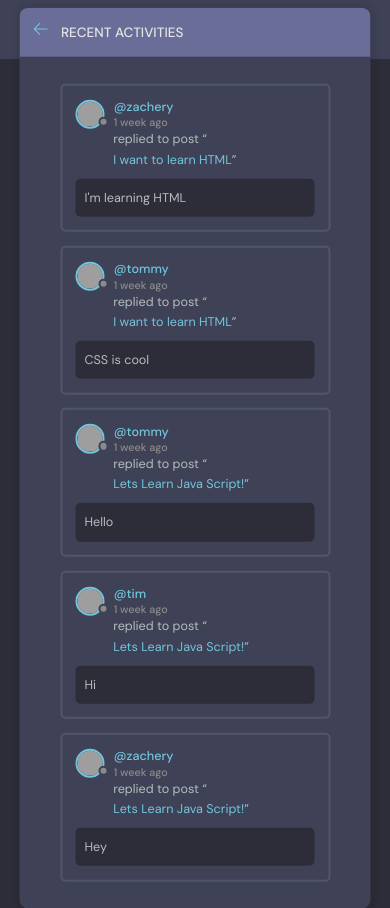
After one commit to Zachery-Davis/django-course, a Django app: page /activity/ in a window 390 px wide. The commit adds this page. Run offline with Django 5.2, Linux system fonts and the light colour scheme; data comes from the database, SQL or seed files in the repository; grey boxes are pictures that could not be loaded.

Commit message:
Mobile Responsiveness

```diff
--- /dev/null
+++ b/studybud/base/templates/base/activity.html
@@ -0,0 +1,60 @@
+{% extends 'main.html' %}
+
+{% block content %}
+  <main class="layout">
+    <div class="container">
+      <div class="layout__box">
+        <div class="layout__boxHeader">
+          <div class="layout__boxTitle">
+            <a href="{% url 'home' %}">
+              <svg version="1.1" xmlns="http://www.w3.org/2000/svg" width="32" height="32" viewBox="0 0 32 32">
+                <title>arrow-left</title>
+                <path
+                  d="M13.723 2.286l-13.723 13.714 13.719 13.714 1.616-1.611-10.96-10.96h27.625v-2.286h-27.625l10.965-10.965-1.616-1.607z"
+                ></path>
+              </svg>
+            </a>
+            <h3>Recent Activities</h3>
+          </div>
+        </div>
+
+        <div class="activities-page layout__body">
+          {% for message in room_messages %}
+            <div class="activities__box">
+                <div class="activities__boxHeader roomListRoom__header">
+                    <a href="{% url 'user-profile' message.user.id %}" class="roomListRoom__author">
+                    <div class="avatar avatar--small">
+                        <img src="https://randomuser.me/api/portraits/women/11.jpg" />
+                    </div>
+                    <p>
+                        @{{message.user}}
+                        <span>{{message.created|timesince}} ago</span>
+                    </p>
+                    </a>
+                    {% if request.user == message.user %}
+                        <div class="roomListRoom__actions">
+                            <a href="{% url 'delete-message' message.id %}">
+                                <svg version="1.1" xmlns="http://www.w3.org/2000/svg" width="32" height="32" viewBox="0 0 32 32">
+                                <title>remove</title>
+                                <path
+                                    d="M27.314 6.019l-1.333-1.333-9.98 9.981-9.981-9.981-1.333 1.333 9.981 9.981-9.981 9.98 1.333 1.333 9.981-9.98 9.98 9.98 1.333-1.333-9.98-9.98 9.98-9.981z"
+                                ></path>
+                                </svg>
+                            </a>
+                        </div>
+                    {% endif %}
+                </div>
+                <div class="activities__boxContent">
+                    <p>replied to post “<a href="{% url 'room' message.room.id %}">{{message.room}}</a>”</p>
+                    <div class="activities__boxRoomContent">
+                        {{message.body}}
+                    </div>
+                </div>
+            </div>
+        {% endfor %}
+        </div>
+      </div>
+    </div>
+  </main>
+
+{% endblock content %}
--- a/studybud/base/templates/base/home.html
+++ b/studybud/base/templates/base/home.html
@@ -10,7 +10,7 @@
     <!-- Room List Start -->
     <div class="roomList">
       <div class="mobile-menu">
-        <form class="header__search">
+        <form action="{% url 'home' %}" methond="GET" class="header__search">
           <label>
             <svg version="1.1" xmlns="http://www.w3.org/2000/svg" width="32" height="32" viewBox="0 0 32 32">
               <title>search</title>
@@ -22,8 +22,8 @@
           </label>
         </form>
         <div class="mobile-menuItems">
-          <a class="btn btn--main btn--pill" href="#">Browse Topics</a>
-          <a class="btn btn--main btn--pill" href="#">Recent Activities</a>
+          <a class="btn btn--main btn--pill" href="{% url 'topics' %}">Browse Topics</a>
+          <a class="btn btn--main btn--pill" href="{% url 'activity' %}">Recent Activities</a>
         </div>
       </div>
 
--- a/studybud/base/templates/base/topic_component.html
+++ b/studybud/base/templates/base/topic_component.html
@@ -14,7 +14,7 @@
         {% endfor %}
 
     </ul>
-    <a class="btn btn--link" href="topics.html">
+    <a class="btn btn--link" href="{% url 'topics' %}">
       More
       <svg version="1.1" xmlns="http://www.w3.org/2000/svg" width="32" height="32" viewBox="0 0 32 32">
         <title>chevron-down</title>
--- a/studybud/base/urls.py
+++ b/studybud/base/urls.py
@@ -16,4 +16,7 @@ urlpatterns = [
     path("delete-message/<str:pk>/", views.deleteMessage, name="delete-message"),
 
     path("update-user/", views.updateUser, name="update-user"),
+
+    path("topics/", views.topicsPage, name="topics"),
+    path("activity/", views.activityPage, name="activity"),
 ]
--- a/studybud/base/views.py
+++ b/studybud/base/views.py
@@ -69,7 +69,7 @@ def home(request):
         Q(description__icontains=q)
         )
 
-    topics = Topic.objects.all()
+    topics = Topic.objects.all()[0:5]
     room_count = rooms.count()
     room_messages = Message.objects.filter(Q(room__topic__name__icontains=q))
 
@@ -175,3 +175,13 @@ def updateUser(request):
             return redirect('user-profile', pk=user.id)
     context = {'form': form}
     return render(request, "base/update-user.html", context)
+
+def topicsPage(request):
+    q = request.GET.get("q", "")
+    topics = Topic.objects.filter(name__icontains=q)
+    return render(request, 'base/topics.html', {'topics': topics})
+
+def activityPage(request):
+    room_messages = Message.objects.all()
+    context = {'room_messages': room_messages}
+    return render(request, "base/activity.html", context)
```
Also changed, not shown: studybud/base/templates/base/topics.html (added, +48 -0 lines).
